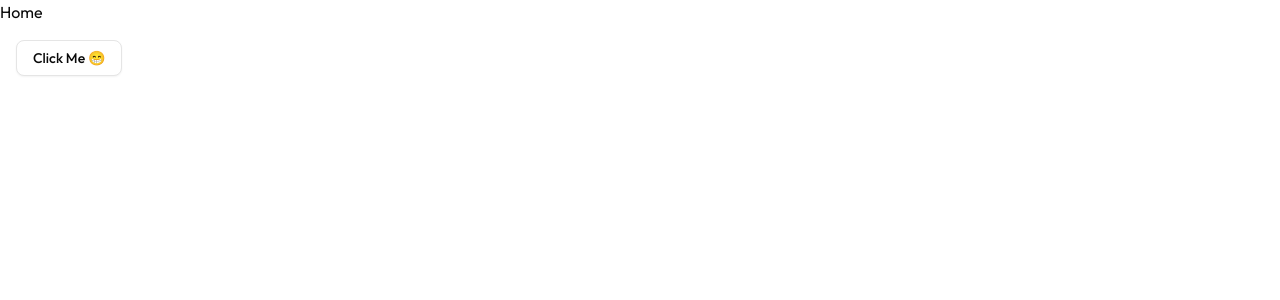
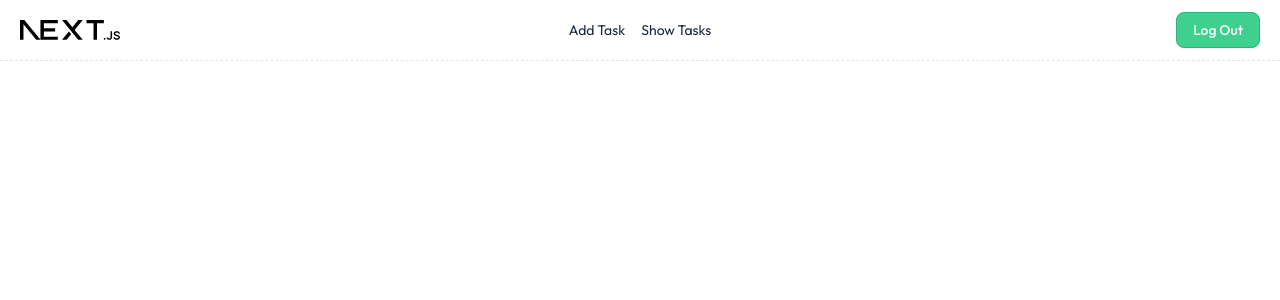
Before and after one commit to nilavtalukdar06/to-do-app, a Next.js app: page / in a window 1280 px wide. Shown: the top 300 px of the page. Built offline with nearby package versions, Linux system fonts and the light colour scheme.

Commit message:
Added navbar for large screens

```diff
--- a/app/globals.css
+++ b/app/globals.css
@@ -116,4 +116,10 @@
   body {
     @apply bg-background text-foreground;
   }
+  .primary-color {
+    background-color: #3fcf8e;
+  }
+  .secondary-color {
+    background-color: #34b27b;
+  }
 }
--- /dev/null
+++ b/app/navbar.js
@@ -0,0 +1,36 @@
+"use client";
+import { Button } from "@/components/ui/button";
+import Image from "next/image";
+import Link from "next/link";
+
+export default function Navbar() {
+  return (
+    <header className="px-5 py-3 w-full flex justify-between items-center border-b-[1.5px] border-dashed">
+      <button
+        className="flex flex-1 justify-start items-center cursor-pointer"
+        onClick={() => window.location.reload()}
+      >
+        <Image src="/next.svg" width={100} height={33} alt="Logo" />
+      </button>
+      <div className="flex justify-center items-center gap-x-4 text-sm text-slate-800">
+        <Link
+          href="/"
+          className="hover:text-[#34b37b] transition-colors duration-200 ease-in-out"
+        >
+          Add Task
+        </Link>
+        <Link
+          href="/tasks"
+          className="hover:text-[#34b37b] transition-colors duration-200 ease-in-out"
+        >
+          Show Tasks
+        </Link>
+      </div>
+      <div className="flex flex-1 justify-end items-center">
+        <Button className="bg-[#3fcf8e] border-[#34b27b] border-[1.5px] hover:bg-[#34b27b] transition-colors duration-300 ease-in-out">
+          Log Out
+        </Button>
+      </div>
+    </header>
+  );
+}
--- a/app/page.js
+++ b/app/page.js
@@ -1,12 +1,9 @@
-import { Button } from "@/components/ui/button";
+import Navbar from "./navbar";
 
 export default function Home() {
   return (
-    <section>
-      <h1>Home</h1>
-      <div className="p-4">
-        <Button variant="outline">Click Me 😁</Button>
-      </div>
+    <section className="min-h-screen max-w-screen overflow-x-hidden relative">
+      <Navbar />
     </section>
   );
 }
```
